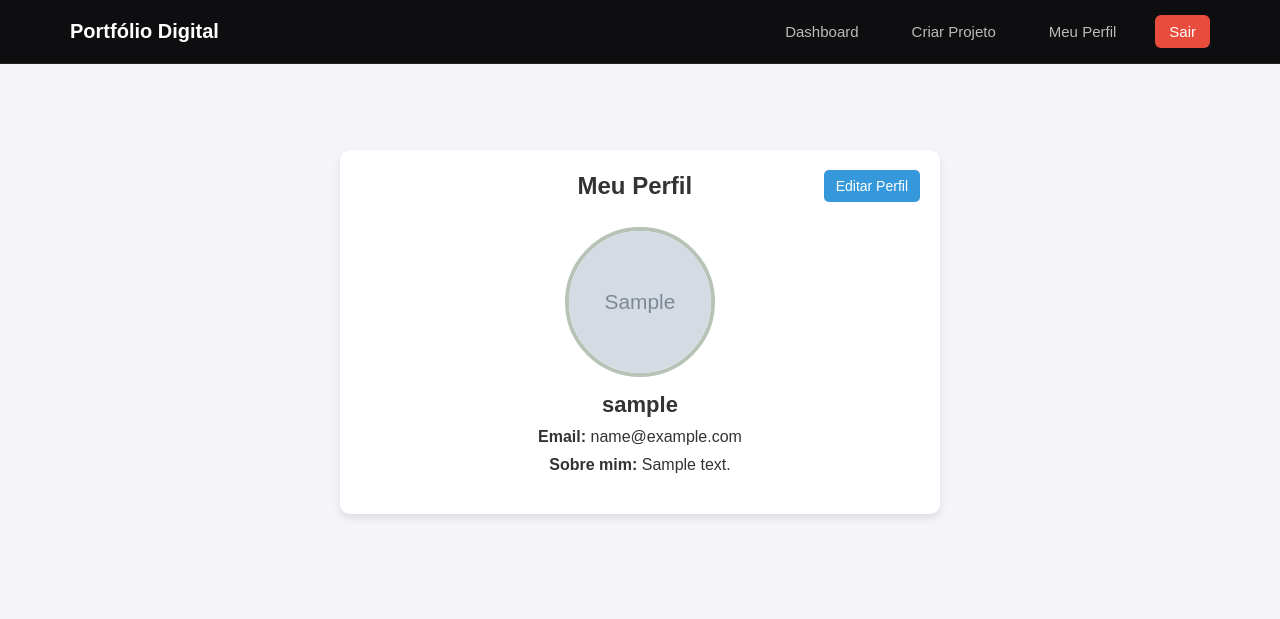
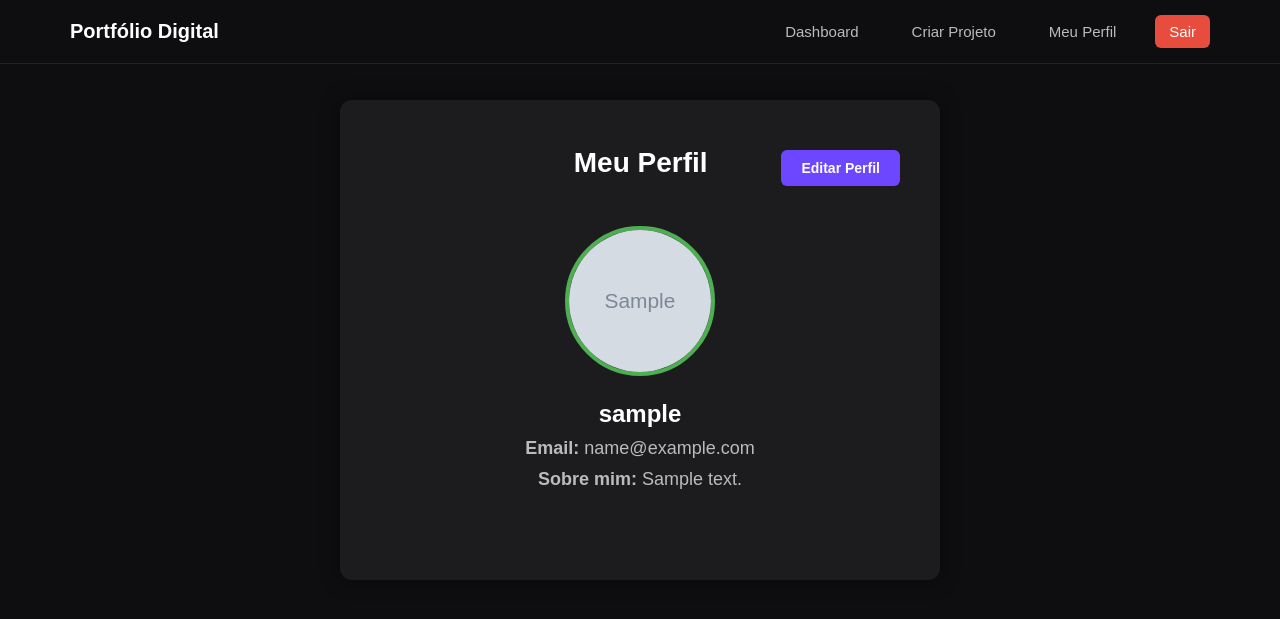
Before and after one commit to devopMarkz/WebsitePortfolio_MVP, a PHP site: page /portfolio-website/profile.php in a window 1280 px wide. Shown: the top 619 px of the page. Run offline with PHP 8.4, Linux system fonts and the light colour scheme; the visitor is signed in with stand-in values (Sample User, id 1); tables that the repository leaves empty or names only in its code hold one stand-in row (values such as "Sample post"); grey boxes marked "Sample" are stand-in pictures.

Commit message:
Ajustando h1 de profile.php

```diff
--- a/assets/css/profile.css
+++ b/assets/css/profile.css
@@ -8,20 +8,23 @@
 
 /* Corpo da página */
 body {
-    background-color: #f4f4f9;
-    color: #333;
-    text-align: center;
+    background-color: #0e0e10;
+    color: #fff;
+    padding-top: 100px; /* Espaço para evitar sobreposição com a navbar */
 }
 
 /* Container principal */
 .profile-container {
     max-width: 600px;
-    margin: 150px auto; /* Espaçamento para evitar sobreposição com a navbar */
-    padding: 20px;
-    background-color: white;
-    border-radius: 10px;
-    box-shadow: 0 4px 8px rgba(0, 0, 0, 0.1);
+    margin: 0 auto;
+    padding: 40px;
+    background-color: #1c1c1e;
+    border-radius: 12px;
+    box-shadow: 0 0 20px rgba(0,0,0,0.4);
     text-align: center;
+    display: flex;
+    flex-direction: column;
+    align-items: center;
 }
 
 /* Cabeçalho do perfil */
@@ -29,65 +32,63 @@ body {
     display: flex;
     justify-content: space-between;
     align-items: center;
-    margin-bottom: 15px;
+    margin-bottom: 20px;
+    width: 100%;
+    justify-content: center; /* Centralizando a parte do título e botão */
 }
 
 .profile-header h1 {
-    font-size: 24px;
-    color: #333;
+    font-size: 28px;
+    color: #fff;
+    text-align: center;
     flex: 1;
-    text-align: center;
+    position: relative;
+    left: 60px;
 }
 
 /* Botão Editar Perfil */
 .edit-button {
-    background-color: #3498db;
+    background-color: #6c47ff;
     color: white;
-    padding: 8px 12px;
-    border-radius: 5px;
+    padding: 10px 20px;
+    border-radius: 6px;
+    font-size: 14px;
     text-decoration: none;
-    font-size: 14px;
+    font-weight: bold;
     transition: background 0.3s;
+    margin-top: 10px;
 }
 
 .edit-button:hover {
-    background-color: #2980b9;
+    background-color: #5a38d3;
 }
 
-/* Foto de Perfil */
+/* Foto de perfil */
 .profile-img {
     width: 150px;
     height: 150px;
     border-radius: 50%;
-    object-fit: cover; /* Garante que a imagem não fique distorcida */
-    border: 4px solid #b7c3b7;
-    margin-bottom: 15px;
-    display: block;
-    margin-left: auto;
-    margin-right: auto;
+    object-fit: cover;
+    border: 4px solid #4CAF50;
+    margin-bottom: 20px;
 }
 
 /* Seção de informações do usuário */
 .profile-info {
-    max-width: 100%;
-    overflow: hidden;
-    text-align: center;
-    padding: 10px;
+    padding: 20px;
+    margin-bottom: 20px;
 }
 
 .profile-info h2 {
-    font-size: 22px;
+    font-size: 24px;
+    color: #fff;
     margin-bottom: 10px;
 }
 
 .profile-info p {
-    font-size: 16px;
+    font-size: 18px;
+    color: #bbb;
     margin-bottom: 10px;
-}
-
-.profile-header h1{
-    position: relative;
-    left: 43px;
 }
 
 /* Responsividade */
```
